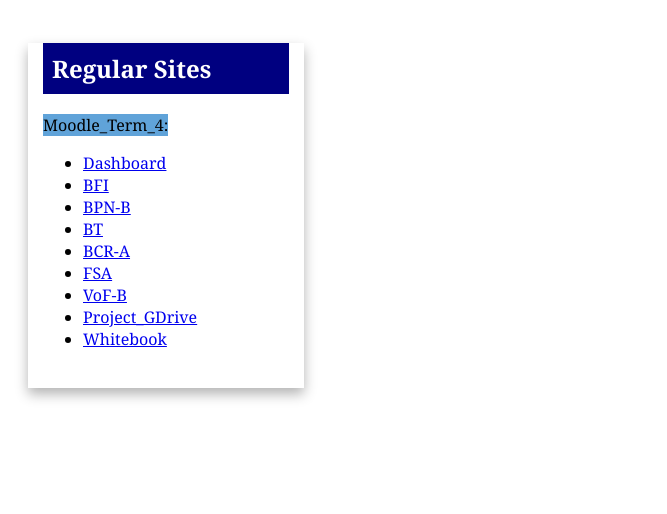
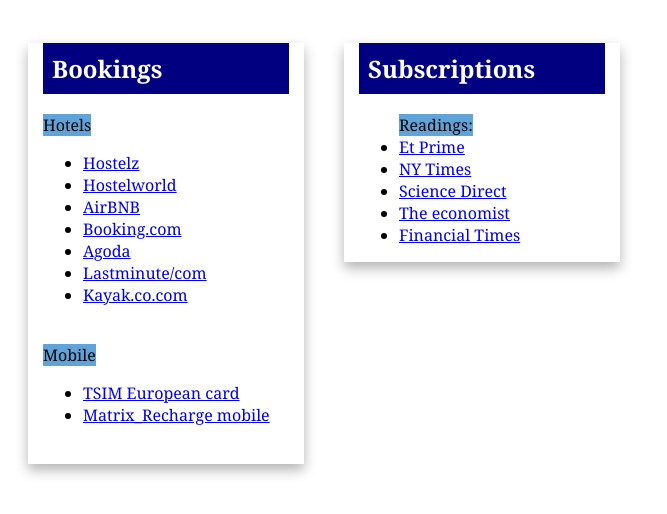
Before and after one commit to kishan1697/iima_germany_exchange, a plain HTML site: page index.html in a window 1280 px wide. Shown: the whole page, without its empty margins (0-667 px from the left). Drawn offline with Linux system fonts and the light colour scheme.

Commit message:
09082022 1921

```diff
--- a/index.html
+++ b/index.html
@@ -13,29 +13,73 @@
 		  <div class="column">
 		    <div class="card">
 		      	<div class="container">
-		        <h2 class="Set1">Regular Sites</h2>
+		        <h2 class="Set1">Bookings</h2>
 
 
 
 
-				<mark>Moodle_Term_4:</mark>
+				<mark>Hotels</mark>
 			    <ul>
-			    <li><a href="https://moodle.iima.ac.in/my/">Dashboard</a></li>
-			    <li><a href="https://moodle.iima.ac.in/course/view.php?id=1568">BFI</a></li>
-		    	<li><a href="https://moodle.iima.ac.in/course/view.php?id=1574">BPN-B</a></li>
-		    	<li><a href="https://moodle.iima.ac.in/course/view.php?id=1575">BT</a></li>
-		    	<li><a href="https://moodle.iima.ac.in/course/view.php?id=1565">BCR-A</a></li>
-		    	<li><a href="https://moodle.iima.ac.in/course/view.php?id=1684">FSA</a></li>
-		    	<li><a href="https://moodle.iima.ac.in/course/view.php?id=1615">VoF-B</a></li>
-			    <li><a href="https://drive.google.com/drive/folders/1QUgmKyHL-kwUiwUtmcSPvSHmjMlvdUcy">Project_GDrive</a></li>
-			    <li><a href="https://drive.google.com/drive/folders/1t0EF5gJK2OiSFqax7hU5YeziLs8zTpHp">Whitebook</a></li>
+			    <li><a href="https://www.hostelz.com/">Hostelz</a></li>
+			    <li><a href="https://www.hostelworld.com/">Hostelworld</a></li>
+			    <li><a href="https://www.airbnb.co.in/">AirBNB</a></li>
+			    <li><a href="https://booking.com/">Booking.com</a></li>
+			    <li><a href="https://www.agoda.com/">Agoda
+			    <li><a href="https://www.lastminute.com/hotels/germany.html">Lastminute/com</a></li>
+			    <li><a href="https://www.kayak.co.in/">Kayak.co.com</a></li>
+			    <br>
+			    </ul>
 
 
 
-  				<br>
 
 
+
+				<mark>Mobile</mark>
+			    <ul>
+			    <li><a href="https://www.tsim.in/product/unlimited-europe-sim-card/">TSIM European card</a></li>
+			    <li><a href="https://recharge.matrix.in/">Matrix_Recharge mobile</a></li>
+
+			    <br>
 			    </ul>
+
+
+
+
+
+		      </div>
+		    </div>
+		  </div>
+
+
+
+
+
+
+
+		  <div class="column">
+		    <div class="card">
+
+		      <div class="container">
+		        <h2 class="Set1">Subscriptions</h2>
+
+
+				<ul>
+		       	<mark>Readings:</mark>
+		       	<li><a href="https://economictimes.indiatimes.com/prime">Et Prime</a></li>
+		       	<li><a href="https://www.nytimes.com/">NY Times</a></li>
+		       	<li><a href="http://www.sciencedirect.com.iima.remotexs.in/">Science Direct</a></li>
+		       	<li><a href="https://iima.remotexs.in/user/login?dest=http%3A%2F%2Fwww.economist.com.iima.remotexs.in%2F&error=10002">The economist</a></li>
+				<li><a href="https://www.ft.com/">Financial Times</a></li>
+
+
+				</ul>
+		      </div>
+		    </div>
+		  </div>
+
+
+
 
 
 
```
